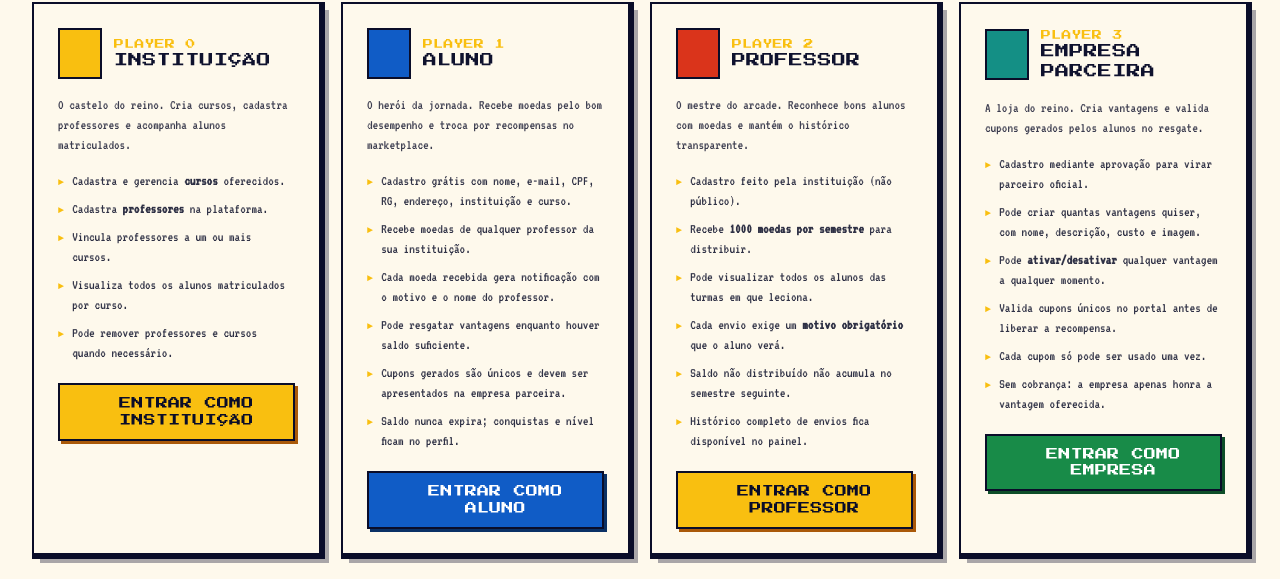
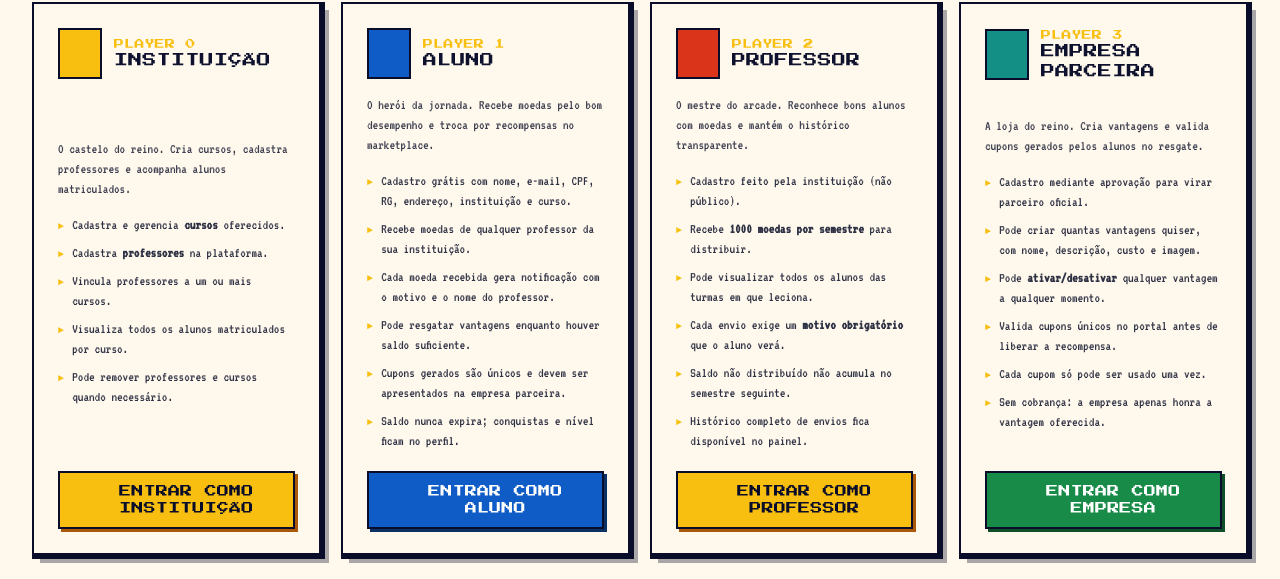
Before and after one commit to arturbomtempo-dev/lumen-coin, a Vue app in the folder client/: page / in a window 1280 px wide. Shown: the part 1343-1922 px from the top of the page. Built offline with nearby package versions, Linux system fonts and the light colour scheme; some icons are missing.

Commit message:
refactor: enhance layout structure of PixelCard components for better alignment and readability

```diff
--- a/client/src/modules/home/pages/HomePage.vue
+++ b/client/src/modules/home/pages/HomePage.vue
@@ -201,7 +201,7 @@ const themeStore = useThemeStore();
                     começar a jogar.
                 </p>
                 <div id="perfis" class="grid md:grid-cols-2 lg:grid-cols-4 gap-5 mt-10">
-                    <PixelCard class="p-6">
+                    <PixelCard class="p-6 flex flex-col">
                         <div class="flex items-center gap-3 mb-4">
                             <div
                                 class="border-2 border-border bg-primary text-primary-foreground p-2"
@@ -213,6 +213,7 @@ const themeStore = useThemeStore();
                                 <div class="font-pixel text-sm">INSTITUIÇÃO</div>
                             </div>
                         </div>
+                        <div class="flex-1 flex flex-col justify-center">
                             <p class="font-sans text-sm text-foreground/80">
                             O castelo do reino. Cria cursos, cadastra professores e acompanha alunos
                             matriculados.
@@ -249,7 +250,8 @@ const themeStore = useThemeStore();
                                 >
                             </li>
                             </ul>
-                        <div class="mt-5">
+                        </div>
+                        <div class="mt-auto pt-5">
                             <RouterLink to="/app/instituicao"
                                 ><PixelButton variant="primary" class="w-full"
                                     ><PhBuildings weight="fill" class="pixel-icon" /> ENTRAR COMO
@@ -259,7 +261,7 @@ const themeStore = useThemeStore();
                         </div>
                     </PixelCard>
 
-                    <PixelCard class="p-6">
+                    <PixelCard class="p-6 flex flex-col">
                         <div class="flex items-center gap-3 mb-4">
                             <div class="border-2 border-border bg-info text-info-foreground p-2">
                                 <PhStudent weight="fill" class="pixel-icon" :size="24" />
@@ -269,6 +271,7 @@ const themeStore = useThemeStore();
                                 <div class="font-pixel text-sm">ALUNO</div>
                             </div>
                         </div>
+                        <div class="flex-1 flex flex-col justify-center">
                             <p class="font-sans text-sm text-foreground/80">
                             O herói da jornada. Recebe moedas pelo bom desempenho e troca por
                             recompensas no marketplace.
@@ -314,7 +317,8 @@ const themeStore = useThemeStore();
                                 >
                             </li>
                             </ul>
-                        <div class="mt-5">
+                        </div>
+                        <div class="mt-auto pt-5">
                             <RouterLink to="/app/aluno"
                                 ><PixelButton variant="info" class="w-full"
                                     ><PhLightning weight="fill" class="pixel-icon" /> ENTRAR COMO
@@ -324,7 +328,7 @@ const themeStore = useThemeStore();
                         </div>
                     </PixelCard>
 
-                    <PixelCard class="p-6">
+                    <PixelCard class="p-6 flex flex-col">
                         <div class="flex items-center gap-3 mb-4">
                             <div
                                 class="border-2 border-border bg-secondary text-secondary-foreground p-2"
@@ -336,6 +340,7 @@ const themeStore = useThemeStore();
                                 <div class="font-pixel text-sm">PROFESSOR</div>
                             </div>
                         </div>
+                        <div class="flex-1 flex flex-col justify-center">
                             <p class="font-sans text-sm text-foreground/80">
                             O mestre do arcade. Reconhece bons alunos com moedas e mantém o
                             histórico transparente.
@@ -381,7 +386,8 @@ const themeStore = useThemeStore();
                                 >
                             </li>
                             </ul>
-                        <div class="mt-5">
+                        </div>
+                        <div class="mt-auto pt-5">
                             <RouterLink to="/app/professor"
                                 ><PixelButton variant="primary" class="w-full"
                                     ><PhChartBar weight="fill" class="pixel-icon" /> ENTRAR COMO
@@ -391,7 +397,7 @@ const themeStore = useThemeStore();
                         </div>
                     </PixelCard>
 
-                    <PixelCard class="p-6">
+                    <PixelCard class="p-6 flex flex-col">
                         <div class="flex items-center gap-3 mb-4">
                             <div
                                 class="border-2 border-border bg-accent text-accent-foreground p-2"
@@ -403,6 +409,7 @@ const themeStore = useThemeStore();
                                 <div class="font-pixel text-sm">EMPRESA PARCEIRA</div>
                             </div>
                         </div>
+                        <div class="flex-1 flex flex-col justify-center">
                             <p class="font-sans text-sm text-foreground/80">
                             A loja do reino. Cria vantagens e valida cupons gerados pelos alunos no
                             resgate.
@@ -449,7 +456,8 @@ const themeStore = useThemeStore();
                                 >
                             </li>
                             </ul>
-                        <div class="mt-5">
+                        </div>
+                        <div class="mt-auto pt-5">
                             <RouterLink to="/app/empresa"
                                 ><PixelButton variant="success" class="w-full"
                                     ><PhTicket weight="fill" class="pixel-icon" /> ENTRAR COMO
```
Lines whose indentation alone changed are shown as unchanged.
